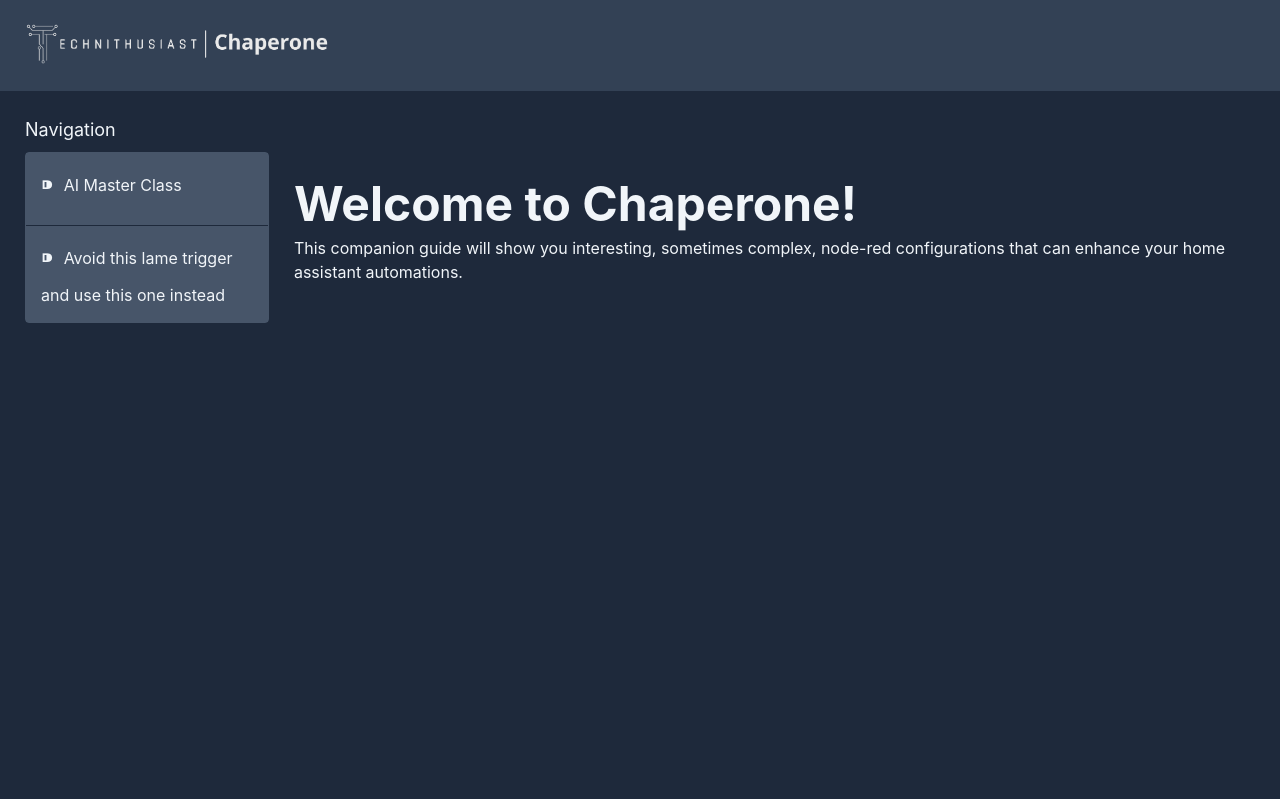
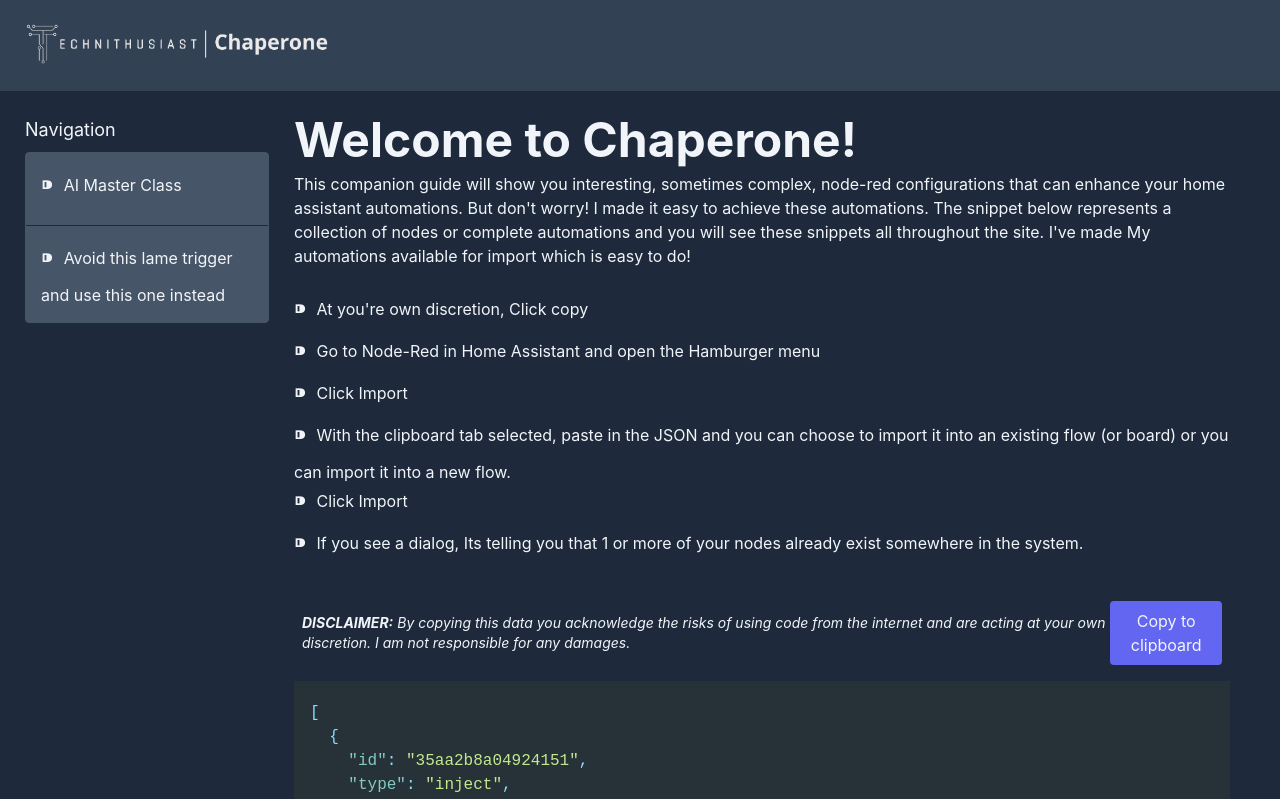
Before and after one commit to montaque22/montaque22.github.io, a React (Create React App) app: page /stier in a window 1280 px wide. Shown: the top 799 px of the page. Built offline with nearby package versions, Linux system fonts and the light colour scheme.

Commit message:
Finalized Pages

```diff
--- a/src/components/Code/Code.tsx
+++ b/src/components/Code/Code.tsx
@@ -19,7 +19,12 @@
 
   return (
     <div className="my-5">
-      <div className="flex justify-end p-2">
+      <div className="flex justify-between p-2 items-center">
+        <p className="text-sm italic">
+          <b>DISCLAIMER:</b> By copying this data you acknowledge the risks of
+          using code from the internet and are acting at your own discretion. I
+          am not responsible for any damages.
+        </p>
         <button
           onClick={copy}
           className="bg-indigo-500 hover:bg-indigo-400 active:bg-indigo-600 p-2 rounded"
--- a/src/pages/AI-MasterClass/AIMasterClass.tsx
+++ b/src/pages/AI-MasterClass/AIMasterClass.tsx
@@ -17,7 +17,6 @@
         gives your AI bot the ability to make changes such as toggling lights
         and other devices.
       </Post.Body>
-
       <Post.Body>
         GPT-3 makes it very easy to create an AI chatbot however there are some
         challenges we need to overcome to get it to work in a meaningful way
@@ -29,7 +28,6 @@
         <li>Enable IA Chatbot to run simple commands</li>
         <li>Enable IA Chatbot to run complex commands</li>
       </ul>
-
       <Post.Section
         title="1. Integrating Telegram into Home Assistant"
         summary={`In the video below, I explain how create a telegram bot and connect it to home assistant.
@@ -37,7 +35,6 @@
         in creating a personal AI chatbot capable of controlling your smart home.`}
       />
       <Youtube url="https://www.youtube.com/embed/wl8ZWBjpBoA" />
-
       <Post.Section
         summary={`Once you you add Telegram to your config yaml file, you should have new services available to you
         inside node-reds Call-Service node. If you followed the video you should have a similar setup of nodes you see
@@ -46,7 +43,6 @@
         json={episodeOne}
         image={episodeOneImg}
       />
-
       <Post.Section
         title="2. I've never seen GPT connected to Home Assistant this way..."
         summary={`There are several integrations out there that allows you to utilize GPT in Home
@@ -54,6 +50,17 @@
         allows you talk to GPT on a dashboard. But my version HITS DIFFERENT. I believe it is where Home Assistant will go after a few month of testing and development
         and it's where I believe the smart home community expects it to go. At the end of this lesson you will be able to use GPT in an automation flow and get answers
         about your smart home as well as any other general knowledge GPT has.`}
+      />
+      <Youtube url="https://www.youtube.com/embed/u_rA2y2N_lo" />
+
+      <Post.Section
+        summary={`When a message comes in from Telegram the next node sets the a property called
+              "prompt" to the text sent from telegram. the "getEntities" node fetches all the entities in
+              your home assistant environment and the "Filter for specific entities" will search for
+              any entity with an id that starts with "light." The following node updates the "prompt" text to
+              with information about your smart home and the question you want to ask GPT. The "OpenAI" node
+              will send the message and return an answer which will be cleaned up and formatted byt the
+              "Sanitize response" node. Lastly the message from OpenAI is sent back to Telegram.`}
         json={episodeTwo}
         image={episodeTwoImg}
       />
--- /dev/null
+++ b/src/pages/Home/demo.ts
@@ -0,0 +1,44 @@
+export const demo = [
+  {
+    id: "35aa2b8a04924151",
+    type: "inject",
+    z: "62022061b503e626",
+    name: "Manual Trigger",
+    props: [
+      {
+        p: "payload",
+      },
+      {
+        p: "topic",
+        vt: "str",
+      },
+    ],
+    repeat: "",
+    crontab: "",
+    once: false,
+    onceDelay: 0.1,
+    topic: "hello world!",
+    payload: "",
+    payloadType: "date",
+    x: 160,
+    y: 160,
+    wires: [["f706114287d992ec"]],
+  },
+  {
+    id: "f706114287d992ec",
+    type: "debug",
+    z: "62022061b503e626",
+    name: "debug 52",
+    active: true,
+    tosidebar: true,
+    console: false,
+    tostatus: false,
+    complete: "true",
+    targetType: "full",
+    statusVal: "",
+    statusType: "auto",
+    x: 420,
+    y: 160,
+    wires: [],
+  },
+];
--- a/src/pages/Home/home.tsx
+++ b/src/pages/Home/home.tsx
@@ -1,16 +1,42 @@
 import React from "react";
 import { Post } from "../../components/Post/Post";
+import { demo } from "./demo";
 
 import "./home.scss";
 
 export const Home = () => {
   return (
     <Post baseclass="home" title="Welcome to Chaperone!">
-      <p>
-        This companion guide will show you interesting, sometimes complex,
+      <p></p>
+      <Post.Section
+        summary={` This companion guide will show you interesting, sometimes complex,
         node-red configurations that can enhance your home assistant
-        automations.
-      </p>
+        automations. But don't worry! I made it easy to achieve these automations.
+            The snippet below represents a collection of nodes or complete automations and you
+            will see these snippets all throughout the site. I've made My automations available for import
+            which is easy to do!`}
+        json={demo}
+        instructions={[
+          {
+            text: "At you're own discretion, Click copy",
+          },
+          {
+            text: "Go to Node-Red in Home Assistant and open the Hamburger menu",
+          },
+          {
+            text: "Click Import",
+          },
+          {
+            text: "With the clipboard tab selected, paste in the JSON and you can choose to import it into an existing flow (or board) or you can import it into a new flow.",
+          },
+          {
+            text: "Click Import",
+          },
+          {
+            text: "If you see a dialog, Its telling you that 1 or more of your nodes already exist somewhere in the system.",
+          },
+        ]}
+      />
     </Post>
   );
 };
--- a/src/pages/S-Tier/stier.tsx
+++ b/src/pages/S-Tier/stier.tsx
@@ -80,6 +80,39 @@
               </span>
             ),
           },
+          {
+            text: (
+              <span>
+                Add the url to your webhook. It will look like:
+                <b>[your-home-assistant0url/api/webhook/iphoneCharging]</b>
+              </span>
+            ),
+          },
+          {
+            text: (
+              <span>
+                Change the Method to <b>POST</b>
+              </span>
+            ),
+          },
+
+          {
+            text: (
+              <span>
+                Request Body is a JSON with the key of <b>isCharging</b> equal
+                to <b>True</b>
+              </span>
+            ),
+          },
+          {
+            text: (
+              <span>
+                Now if you plug in your phone while your phone is in sleep mode
+                and its between 9pm and 3am, this will trigger in home assistant
+                where you can start any automation you like.
+              </span>
+            ),
+          },
         ]}
       />
     </Post>
```
